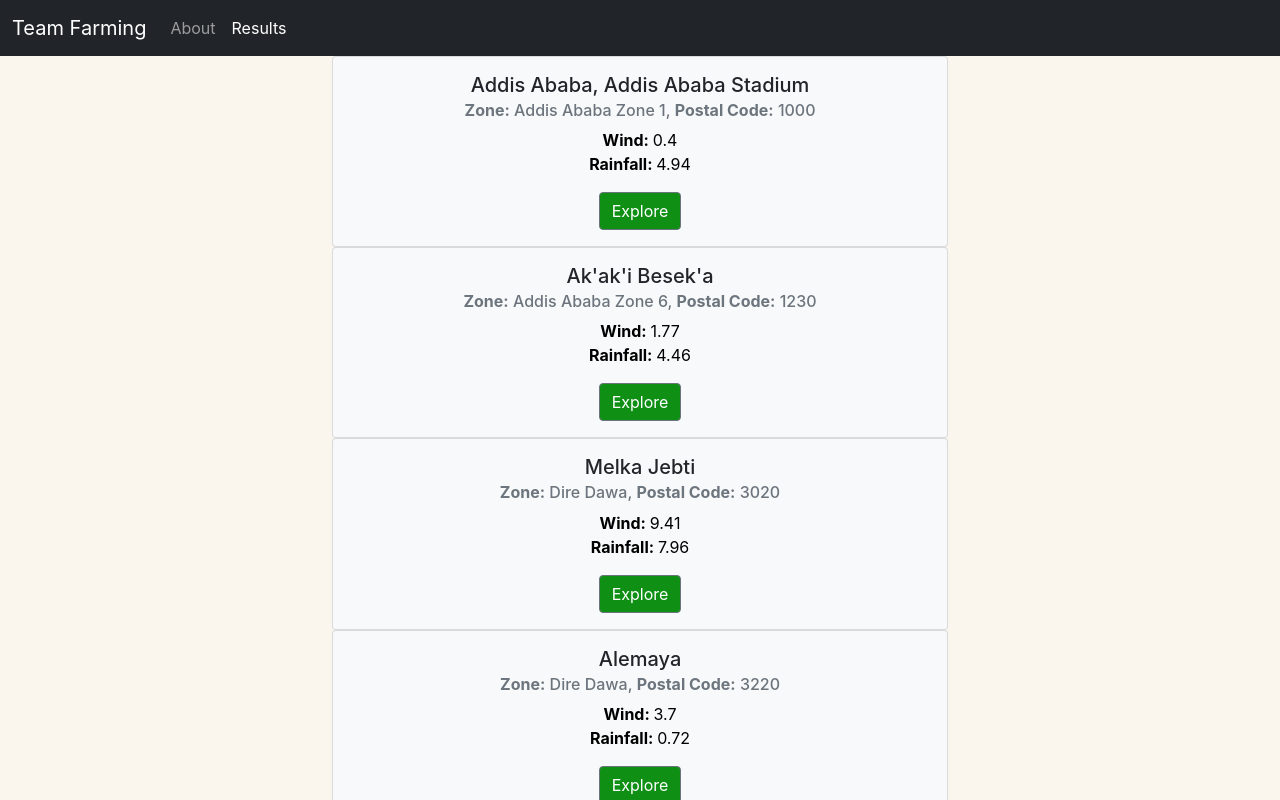
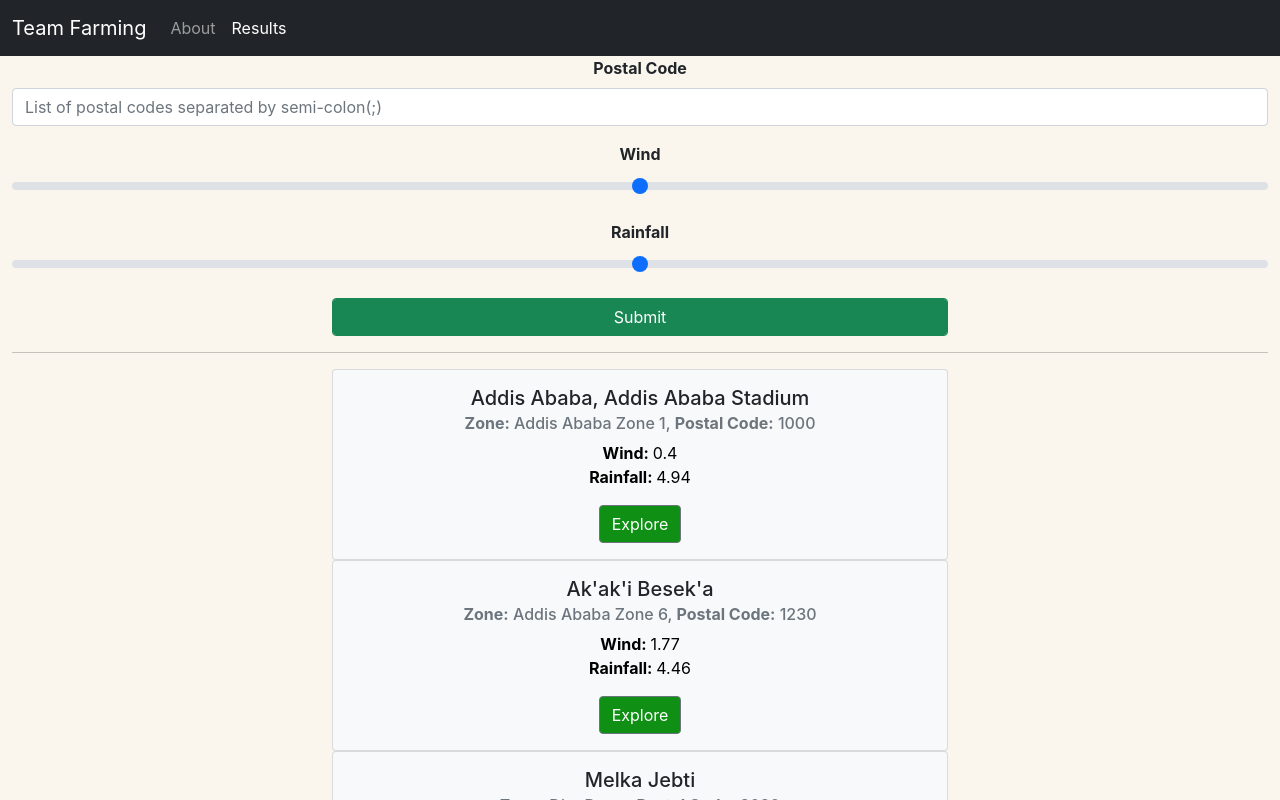
Before and after one commit to nitishmadhukar/nsf_ethiopia, a React (Create React App) app: page /results in a window 1280 px wide. Shown: the top 800 px of the page. Built offline with nearby package versions, Linux system fonts and the light colour scheme; the HTML template or start-up script is replaced by a standard one.

Commit message:
Add search form

```diff
--- a/src/ResultsCards.jsx
+++ b/src/ResultsCards.jsx
@@ -1,5 +1,5 @@
 import React from 'react';
-import {Card, CardBody, CardTitle, CardSubtitle, CardText, Button, Spinner, List, Col, Row} from 'reactstrap';
+import {Card, CardBody, CardTitle, CardSubtitle, CardText, Button, Spinner, List, Col, Row, Form, FormGroup, Label, Input} from 'reactstrap';
 import { defaultData } from './defaultData';
 import './App.css';
 
@@ -20,9 +20,33 @@ class ResultCards extends React.Component {
         })
     }
 
+    handleSubmit = () => {
+        alert('Submitted Form')
+    }
+
     render() {
         return (
             <div className="container-fluid">
+                <Form onSubmit={this.handleSubmit} inline>
+                    <FormGroup>
+                            <Label for="postal_code" className='justify-content-lg-left'><strong>Postal Code</strong></Label>
+                            <Input id="postal_code" name="postal_code" placeholder="List of postal codes separated by semi-colon(;)" type="text" />
+                    </FormGroup>
+                    <FormGroup>
+                            <Label for="wind"><strong>Wind</strong></Label>
+                            <Input id="wind" name="wind" type="range" />
+                    </FormGroup>
+                    <FormGroup>
+                            <Label for="rainfall"><strong>Rainfall</strong></Label>
+                            <Input id="rainfall" name="rainfall" type="range" />
+                    </FormGroup>
+                    <Row>
+                        <Col md={3}></Col>
+                        <Col md={6}><Input type="submit" value="Submit" className='btn btn-success'></Input></Col>
+                        <Col md={3}></Col>
+                    </Row>
+                </Form>
+                <hr />
                 {this.state.results.length === 0 ? <Spinner /> :
                    this.state.results.map((item) => {
                        return(
@@ -46,6 +70,7 @@ class ResultCards extends React.Component {
                                     </Card>
                                 </Col>
                                 <Col md="3"></Col>
+                                {' '}
                             </Row>
                        )
                     })
```
